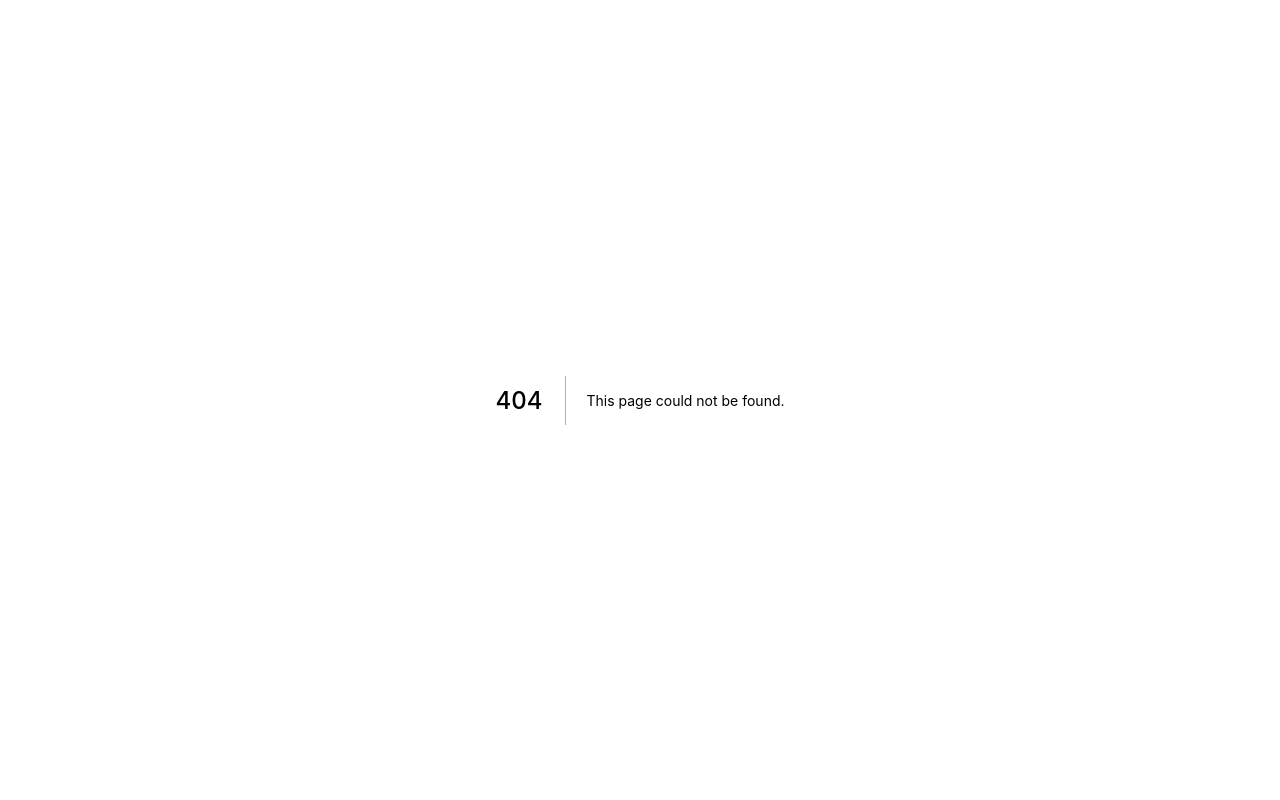
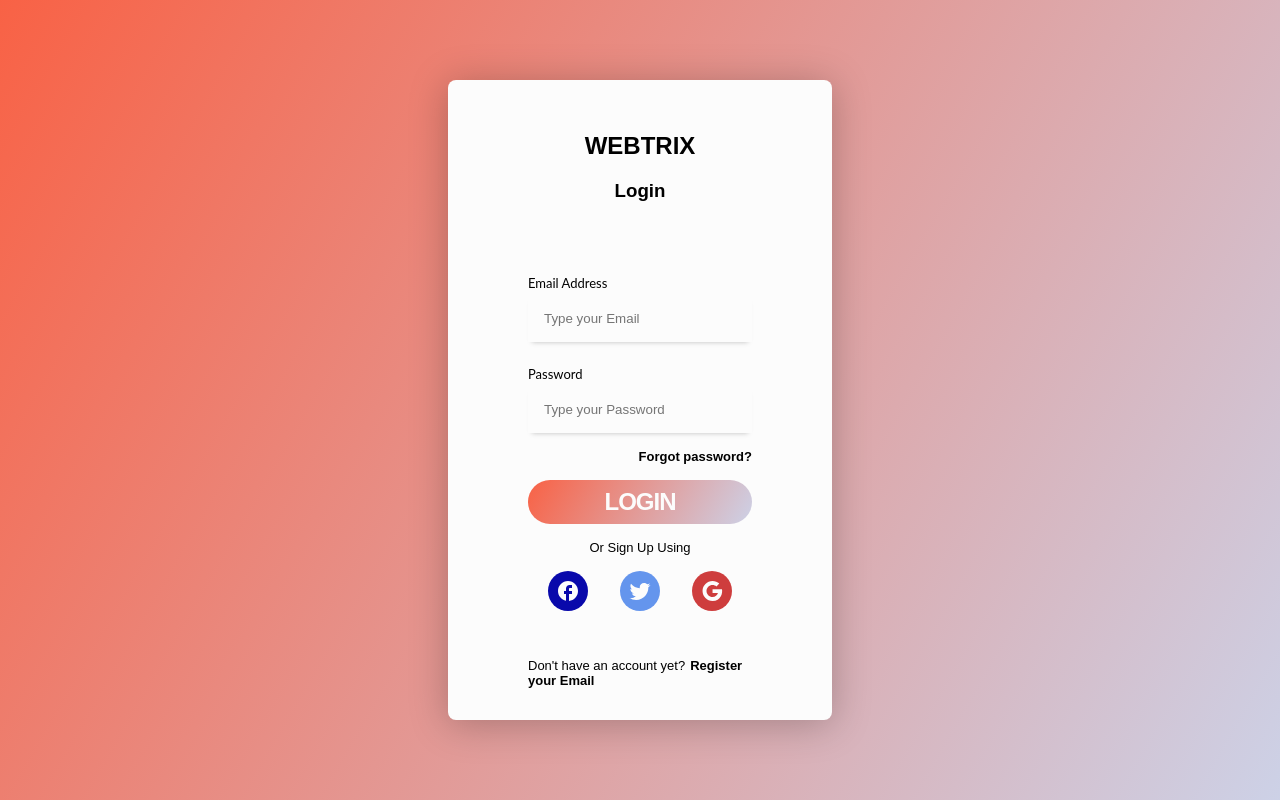
Before and after one commit to adrianwebs/webtrix, a Next.js app: page /login in a window 1280 px wide. Before the commit this address had no page. Built offline with nearby package versions, Linux system fonts and the light colour scheme.

Commit message:
login page and auth with facebook

```diff
--- a/package.json
+++ b/package.json
@@ -13,6 +13,8 @@
     "@emotion/styled": "^11.8.1",
     "@mui/icons-material": "^5.6.2",
     "@mui/material": "^5.6.2",
+    "firebase": "^9.6.11",
+    "framer-motion": "^6.3.3",
     "next": "12.1.2",
     "react": "18.0.0",
     "react-dom": "18.0.0"
--- a/pages/api/hello.js
+++ /dev/null
@@ -1,5 +0,0 @@
-// Next.js API route support: https://nextjs.org/docs/api-routes/introduction
-
-export default function handler(req, res) {
-  res.status(200).json({ name: 'John Doe' })
-}
--- /dev/null
+++ b/pages/login/index.js
@@ -0,0 +1,42 @@
+import React, {useState, useEffect} from 'react'
+
+import { motion } from 'framer-motion'
+
+import { FacebookOutlined, Twitter, Google } from '@mui/icons-material'
+
+import Link from 'next/link'
+
+import styles from './styles.module.css'
+
+function index() {
+  return (
+    <div className={styles.login_container}>
+        <div className={styles.login_content}>
+            <div className={styles.login_title}>
+                <h2>WEBTRIX</h2>
+                <h3>Login</h3>
+            </div>
+            <div className={styles.login_data}>
+                <label>Email Address</label>
+                <input placeholder='Type your Email' id='email' type='email'></input>
+                <label>Password</label>
+                <input placeholder='Type your Password' id='password' type='password'></input>
+                <a>Forgot password?</a>
+                <button className={styles.login_button}>Login</button>
+                <span>Or Sign Up Using</span>
+                <div className={styles.login_buttons}>
+                    <button className={styles.login_facebook}><FacebookOutlined /></button>
+                    <button className={styles.login_twitter}><Twitter /></button>
+                    <button className={styles.login_google}><Google /></button>
+                </div>
+            </div>
+            <div className={styles.login_footer}>
+                <span>Don't have an account yet?</span>
+                <a href='#'>Register your Email</a>
+            </div>
+        </div>
+    </div>
+  )
+}
+
+export default index
--- /dev/null
+++ b/pages/login/styles.module.css
@@ -0,0 +1,144 @@
+.login_container {
+    height: 100vh;
+    background: linear-gradient(120deg, var(--primary-color) -15%, var(--secondary-color) 115%);
+
+    display: flex;
+    flex-direction: column;
+    align-items: center;
+    justify-content: center;
+}
+
+.login_content {
+    background-color: var(--white);
+    border-radius: 0.5rem;
+    box-shadow: 0 4px 38px 0px rgba(0, 0, 0, 0.25);
+
+    padding: 2rem 5rem;
+    width: 30%;
+    height: 80%;
+
+    display: flex;
+    flex-direction: column;
+    align-items: center;
+    justify-content: space-between;
+}
+
+.login_title {
+    text-align: center;
+}
+
+.login_data {
+    width: 100%;
+    display: flex;
+    flex-direction: column;
+    align-items: center;
+    justify-content: center;
+}
+
+.login_data label {
+    width: 100%;
+    text-align: left;
+    font-size: small;
+    font-family: 'Lato', sans-serif;
+
+    margin-top: 1.5rem;
+    margin-bottom: 4px;
+}
+
+.login_data input {
+    width: 100%;
+    padding: 1rem;
+
+    border: none;
+    color: var(--dark-blue);
+    background-color: transparent;
+    transition: .3s ease-in-out;
+
+    box-shadow: 0 4px 5px -4px rgba(0, 0, 0, 0.25);
+}
+
+.login_data input:focus {
+    border: none;
+    box-shadow: 0 0 5px rgba(0, 0, 0, 0.15);
+}
+
+.login_data input:focus-visible {
+    outline: none;
+}
+
+.login_data a {
+    cursor: pointer;
+    font-weight: 700;
+    align-self: end;
+    font-size: small;
+    margin-top: 1rem;
+}
+
+.login_data button {
+    width: 100%;
+    border: none;
+    padding: 0.5rem 1rem;
+    margin-top: 1rem;
+    border-radius: 100px;
+    font-weight: 700;
+    letter-spacing: -1px;
+    font-size: x-large;
+    text-transform: uppercase;
+    color: var(--white);
+    transition: .3s ease-in-out;
+}
+
+.login_button {
+    background: linear-gradient(120deg, var(--primary-color) -15%, var(--secondary-color) 115%);
+}
+
+.login_data button:hover {
+    box-shadow: 0 4px 10px rgba(0, 0, 0, 0.25);
+    cursor: pointer;
+}
+
+.login_data span {
+    margin-top: 1rem;
+    font-size: small;
+}
+
+.login_buttons {
+    display: flex;
+    flex-direction: row;
+    align-items: center;
+    justify-content: center;
+}
+
+.login_buttons button {
+    width: 40px;
+    height: 40px;
+    margin: 1rem;
+    border-radius: 50px;
+    display: flex;
+    align-items: center;
+    justify-content: center;
+}
+
+.login_facebook {
+    background-color: rgb(9, 9, 171);
+}
+
+.login_twitter {
+    background-color: cornflowerblue;
+}
+
+.login_google {
+    background-color: rgb(206, 61, 61);
+}
+
+.login_footer {
+    font-size: small;
+}
+
+.login_footer span {
+    margin-right: 5px;
+}
+
+.login_footer a {
+    font-weight: 700;
+}
--- a/styles/Home.module.css
+++ b/styles/Home.module.css
@@ -170,6 +170,7 @@
   background-color: #dc5f17;
   cursor: pointer;
 }
+
 
 .landing_header_content {
   height: 100vh;
```
Also changed, not shown: firebase/client.js (added, +39 -0 lines), pages/index.js (+37 -8 lines), 1 other file (tests, documents, lock files or other folders).
